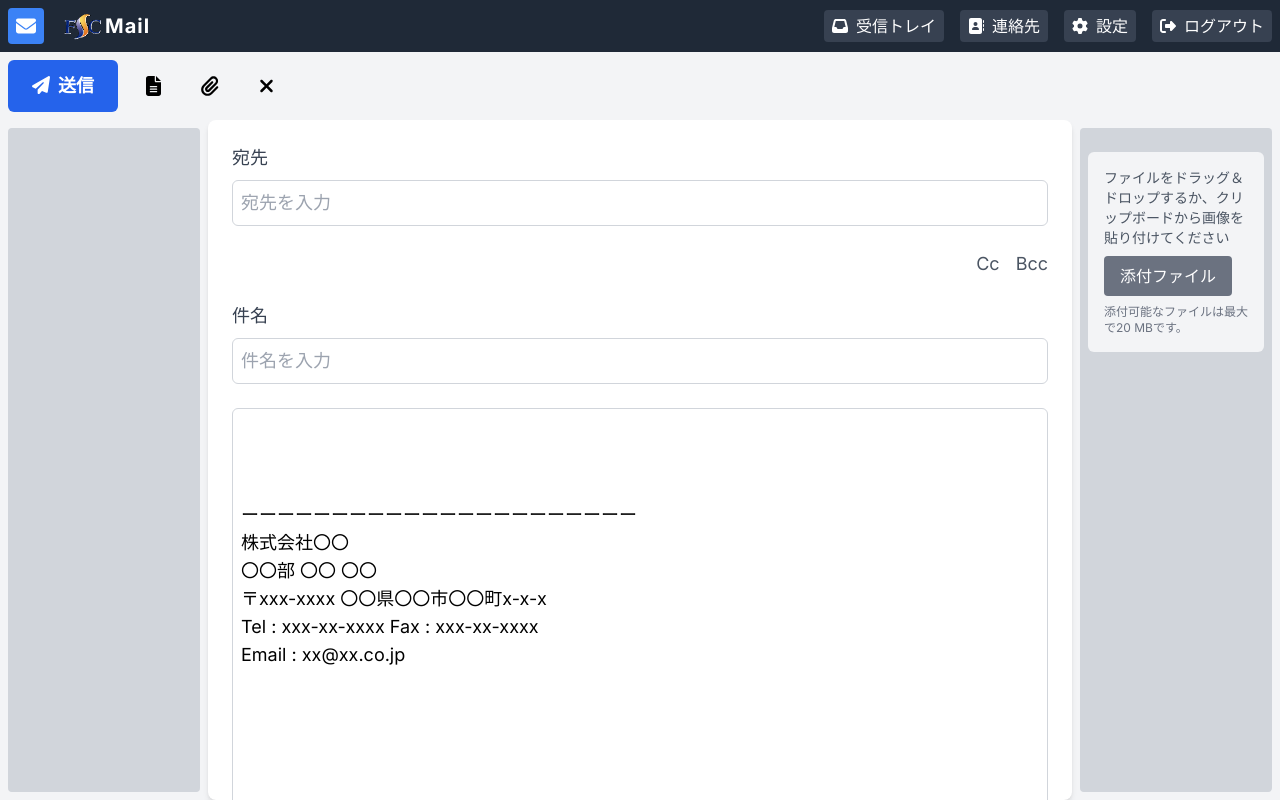
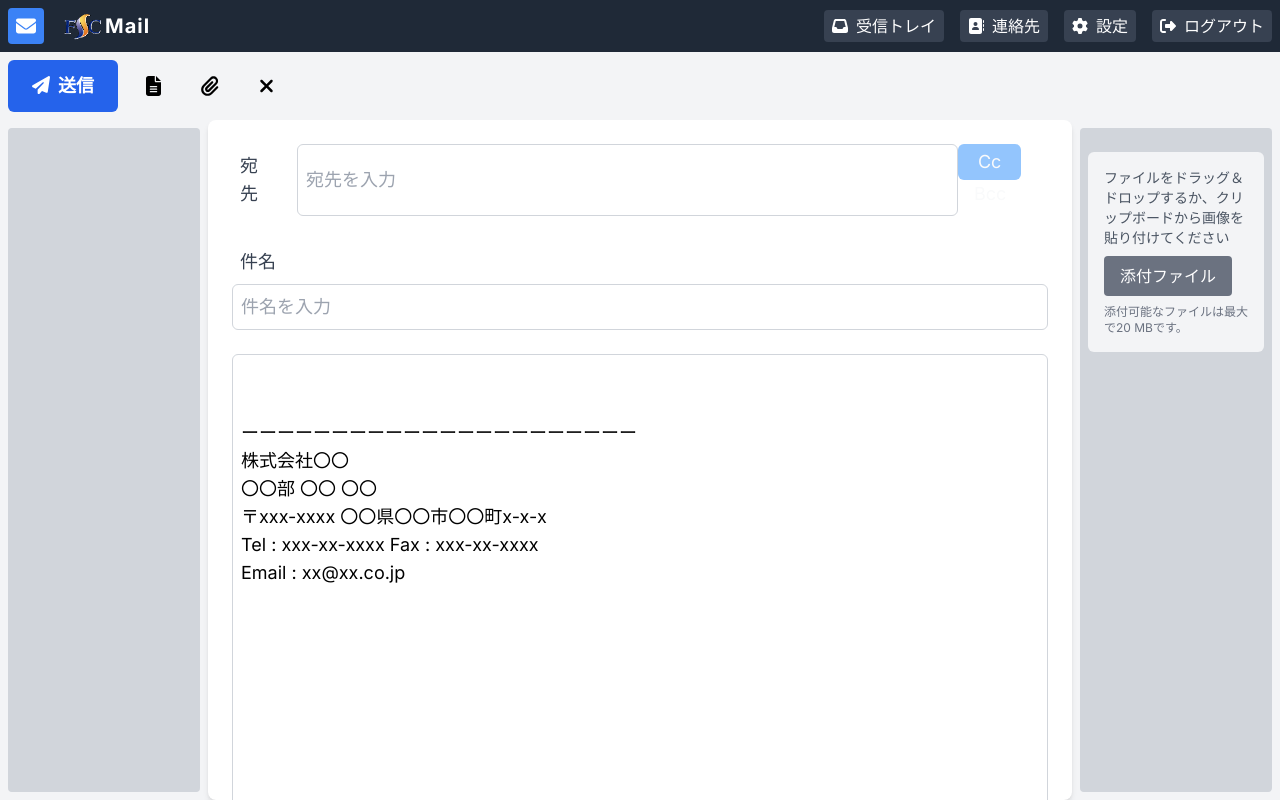
Before and after one commit to kuwa124/mail-practice, a Next.js app: page /createEmail in a window 1280 px wide. Built offline with nearby package versions, Linux system fonts and the light colour scheme.

Commit message:
🚧 宛先、件名の位置を調整中

```diff
--- a/src/app/createEmail/components/EmailComposer/index.tsx
+++ b/src/app/createEmail/components/EmailComposer/index.tsx
@@ -5,12 +5,11 @@ import React, { useState, useEffect, useRef } from 'react';
 
 // 共通で使用するTailwindクラスを定数化
 const INPUT_BASE = 'w-full border border-gray-300 rounded-md p-2'; // 入力フィールドの基本スタイル：全幅、ボーダー、角丸、パディング
-const LABEL_BASE = 'block text-lg font-medium text-gray-700 mb-2'; // ラベルの基本スタイル：ブロック表示、大きめフォント、中太字、グレーテキスト、下マージン
-const SMALL_TEXT_BUTTON = 'text-lg text-gray-600'; // 小さいテキストボタンのスタイル：大きめフォント、グレーテキスト
+const LABEL_BASE = 'block text-lg font-medium text-gray-700 mr-5 p-2'; // ラベルの基本スタイル：ブロック表示、大きめフォント、中太字、グレーテキスト、下マージン
+const SMALL_TEXT_BUTTON = 'text-lg text-gray-50'; // 小さいテキストボタンのスタイル：大きめフォント、グレーテキスト
 
 // 署名テキスト（先頭に2行分の空行を追加）
 const SIGNATURE = `
-
 
 ーーーーーーーーーーーーーーーーーーーーーー
 株式会社〇〇
@@ -53,10 +52,10 @@ const EmailComposer: React.FC = () => {
       {/* メール本文エリア */}
       <div
         // 垂直方向のスペース
-        className='space-y-6'
+        className='space-y-6 '
       >
         {/* 宛先入力フィールド */}
-        <div>
+        <div className='flex '>
           {/* ラベル：宛先 */}
           <label htmlFor='to' className={LABEL_BASE}>
             宛先
@@ -68,17 +67,20 @@ const EmailComposer: React.FC = () => {
             className={`${INPUT_BASE} text-lg`}
             placeholder='宛先を入力'
           />
-        </div>
-
           {/* CC/BCCボタン */}
           <div
             // 水平方向のスペース、右寄せ
-          className='flex justify-end space-x-4'
+            className='justify-end space-x-4'
           >
             {/* CCボタン */}
-          <button className={SMALL_TEXT_BUTTON}>Cc</button>
+            <button
+              className={`${SMALL_TEXT_BUTTON} bg-blue-300 px-5 py-1 rounded-md`}
+            >
+              Cc
+            </button>
             {/* BCCボタン */}
             <button className={SMALL_TEXT_BUTTON}>Bcc</button>
+          </div>
         </div>
 
         {/* 件名入力フィールド */}
```
Lines whose indentation alone changed are shown as unchanged.
